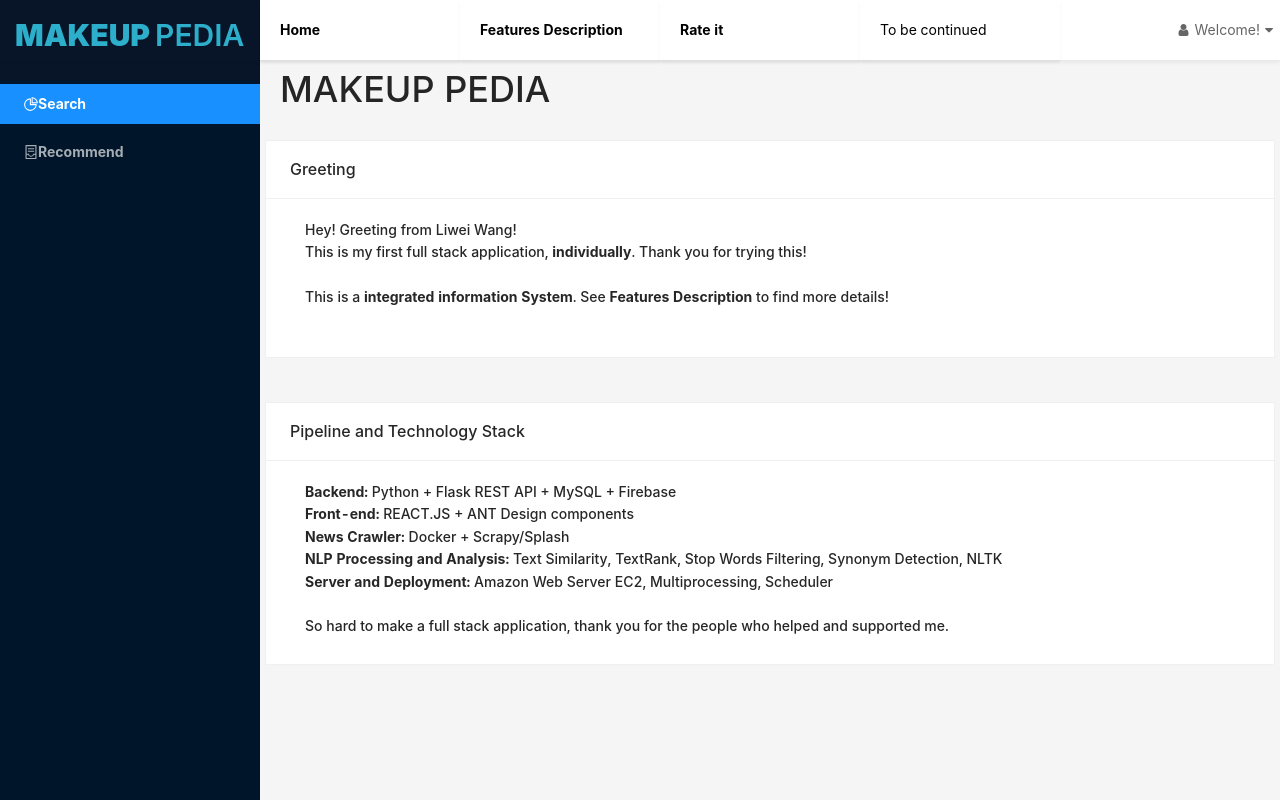
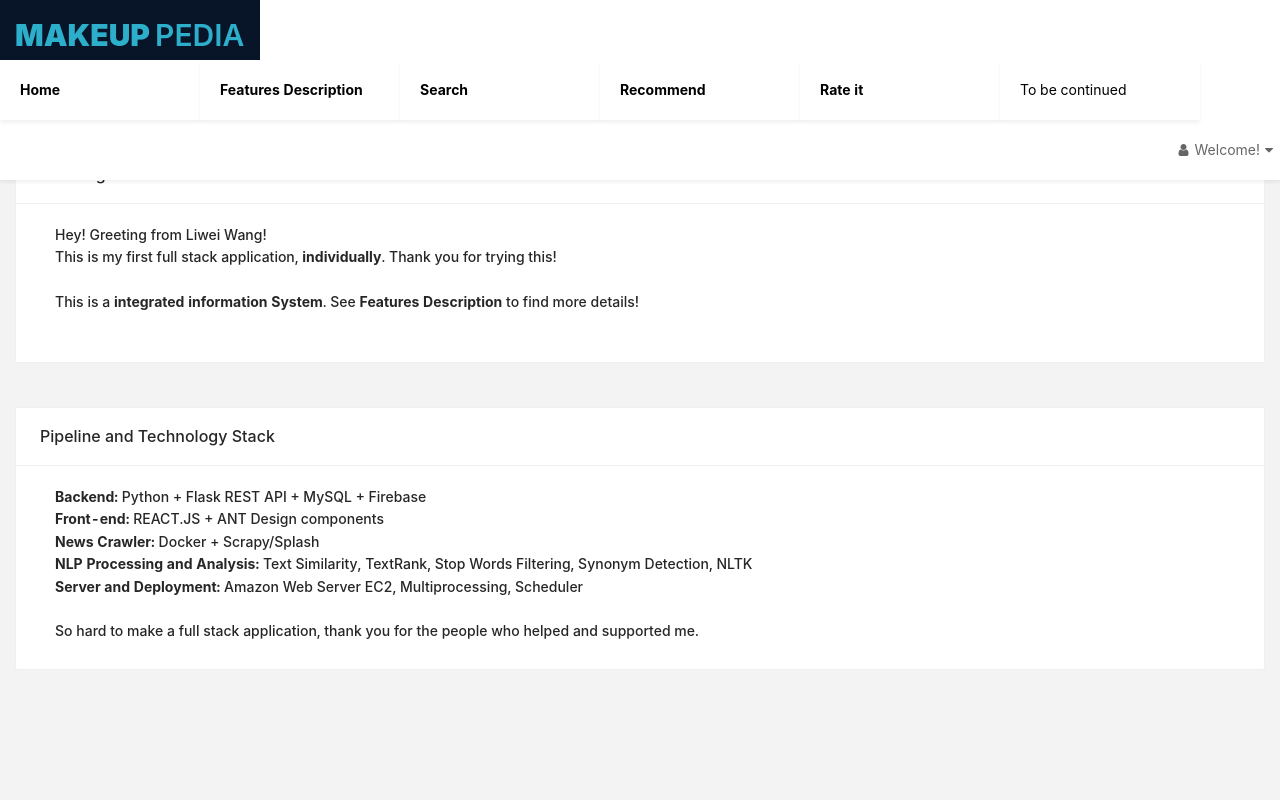
Before and after one commit to ericwang97/makeup-pedia, a React app in the folder Frontend/: page / in a window 1280 px wide. Shown: the top 800 px of the page. Built offline with nearby package versions, Linux system fonts and the light colour scheme.

Commit message:
update frontend

```diff
--- a/Frontend/src/Component/layout.js
+++ b/Frontend/src/Component/layout.js
@@ -13,7 +13,7 @@ class Layout extends React.Component{
         return(
             <div id="wrapper">
                 <NavTop/>
-                <NavSide/>
+                {/*<NavSide/>*/}
                 {this.props.children}
             </div>
         );
--- a/Frontend/src/Component/nav-top.js
+++ b/Frontend/src/Component/nav-top.js
@@ -23,6 +23,12 @@ class NavTop extends React.Component{
                     </li>
                     <li className="nav-item">
                         <Link className="top-navbar" to="/features"><b>Features Description</b></Link>
+                    </li>
+                    <li className="nav-item">
+                        <Link className="top-navbar" to="/search"><b>Search</b></Link>
+                    </li>
+                    <li className="nav-item">
+                        <Link className="top-navbar" to="/Recommend"><b>Recommend</b></Link>
                     </li>
                     <li className="nav-item">
                         <Link className="top-navbar" to="/rate"><b>Rate it</b></Link>
--- a/Frontend/src/Component/theme.css
+++ b/Frontend/src/Component/theme.css
@@ -5,18 +5,21 @@ body {
 
 #wrapper {
     width: 100% !important;
-    background-color: #081529 !important;
+    background-color: lightpink !important;
+    /*background-color: #081529 !important;*/
 }
 
 /*important!!!!!!!!!!!!!!!!*/
 
 #page-wrapper {
-    margin: 0 0 0 260px !important;
-    padding: 30px 20px !important;
-    background-color: whitesmoke !important;
+    /*margin: 0 0 0 260px !important;*/
+    margin: 0 0 0 0px !important;
+    /*padding: 30px 20px !important;*/
+    /*background-color: whitesmoke !important;*/
+    /*background-color: pink !important;*/
     overflow: auto;
     position: relative;
-    top: 30px !important;
+    top: 50px !important;
 }
 
 .text-center {
```
